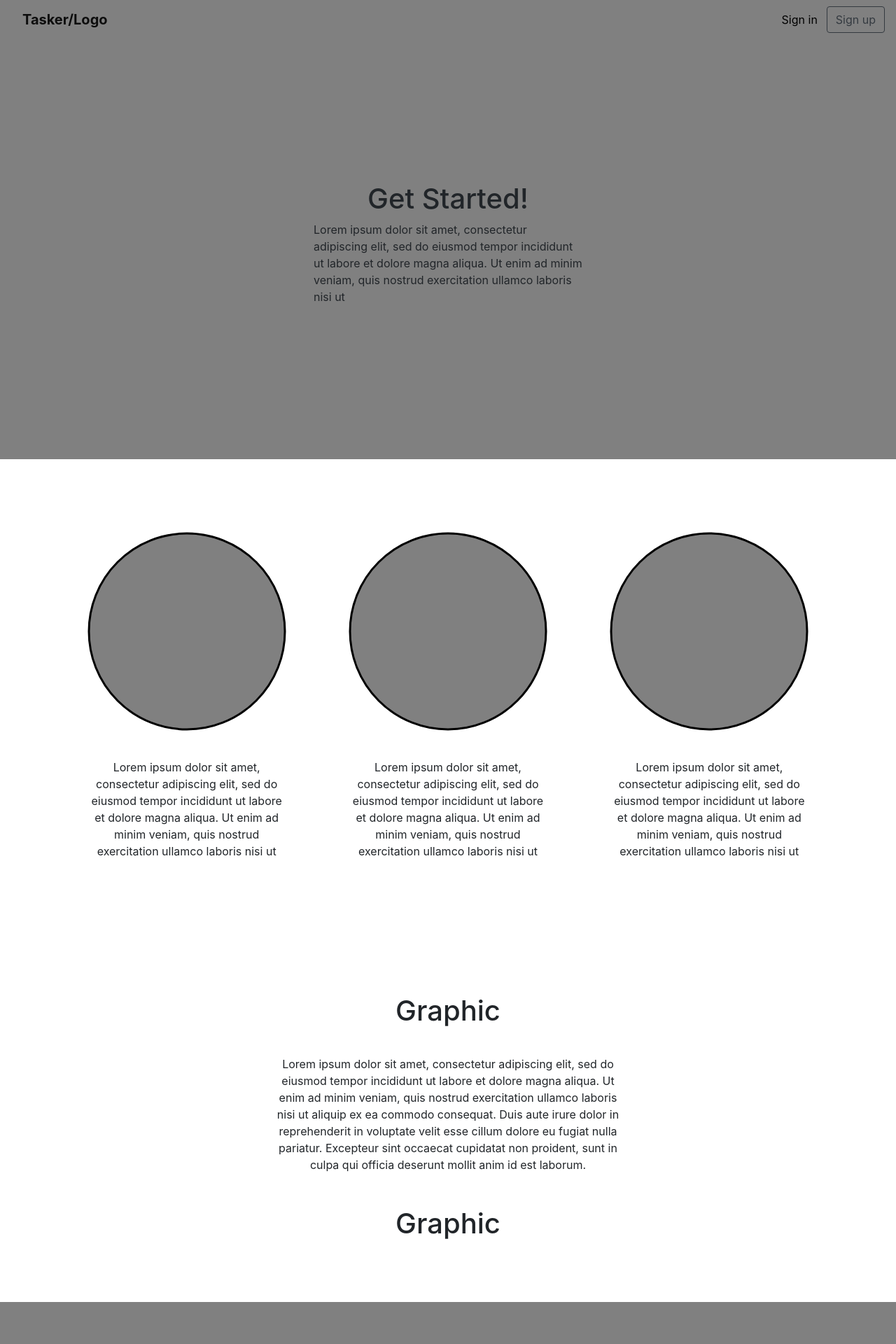
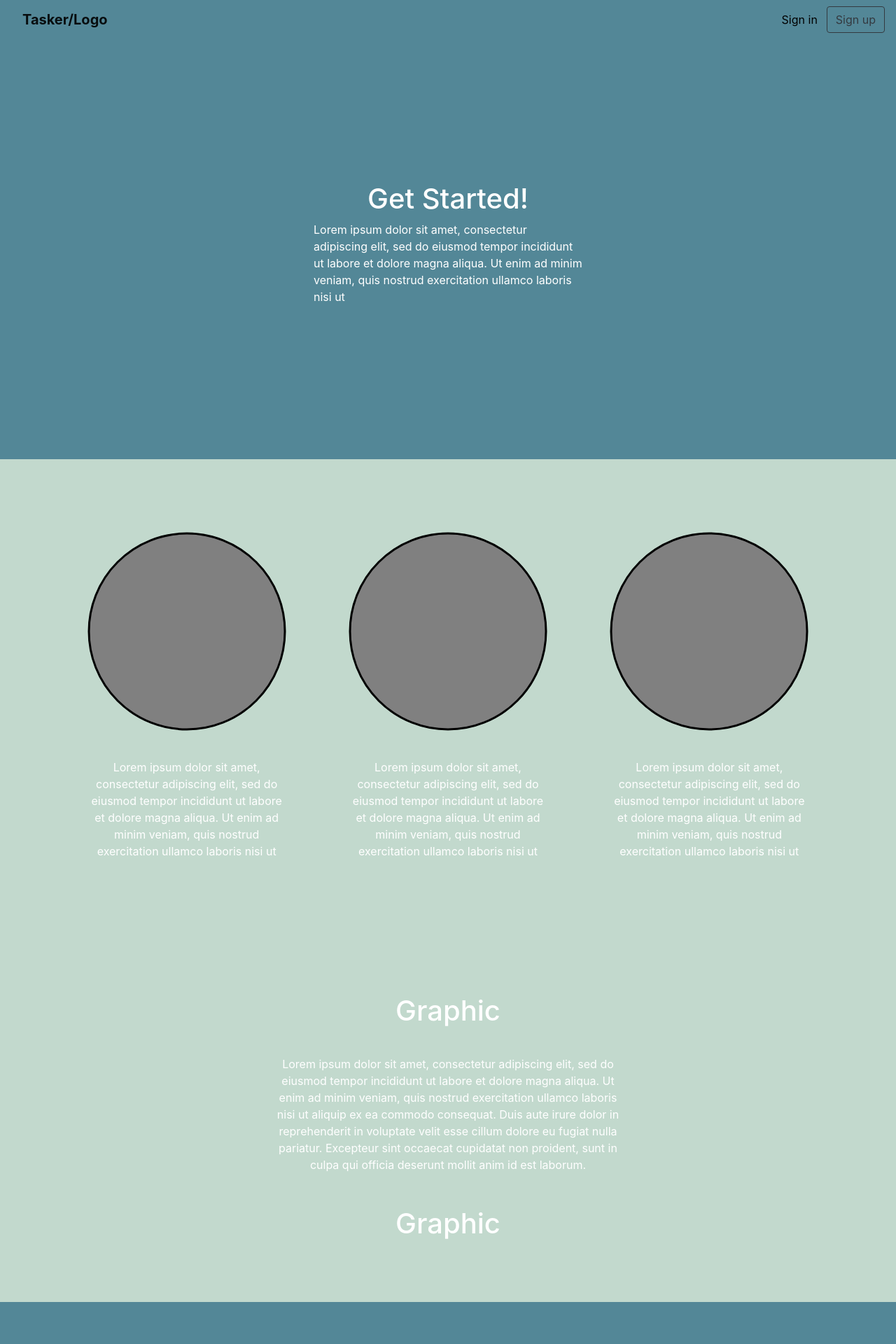
Before and after one commit to kxc3568/hacknow-task-tracker, a React (Create React App) app in the folder client/: page / in a window 1280 px wide. Shown: the top 1920 px of the page at 70% size. Built offline with nearby package versions, Linux system fonts and the light colour scheme.

Commit message:
configure basic css color scheme

```diff
--- a/client/src/index.css
+++ b/client/src/index.css
@@ -12,7 +12,7 @@ code {
 }
 
 :root {
-    --main-color: gray;
-    --secondary-color: white;
-    --lg-color: #ababab;
+    --main-color: #538797;
+    --secondary-color: #C2D9CD;
+    --lg-color: #7DACBA;
 }
--- a/client/src/styles/dashboard/assignment.module.css
+++ b/client/src/styles/dashboard/assignment.module.css
@@ -1,6 +1,7 @@
 .assignment {
     margin: 2rem;
-    background-color: var(--main-color);
+    background-color: var(--secondary-color);
+    color: white;
     border-radius: 1rem;
     padding: 1rem;
 }
--- a/client/src/styles/dashboard/clazz.module.css
+++ b/client/src/styles/dashboard/clazz.module.css
@@ -19,6 +19,8 @@
 .btn {
     margin: 1rem;
     border-radius: 1rem;
+    background-color: #FF842A;
+    border-color: white;
 }
 
 .clazzContent {
--- a/client/src/styles/dashboard/clazznav.module.css
+++ b/client/src/styles/dashboard/clazznav.module.css
@@ -3,6 +3,7 @@
     flex-direction: column;
     flex: 1;
     padding: 2rem;
+    color: white;
 }
 
 .nav div {
--- a/client/src/styles/dashboard/footer.module.css
+++ b/client/src/styles/dashboard/footer.module.css
@@ -1,5 +1,5 @@
 .footer {
-    background-color: grey;
+    background-color: var(--main-color);
     display: grid;
     grid-template-columns: repeat(5, 1fr);
     grid-template-rows: repeat(4, 1fr);
--- a/client/src/styles/dashboard/signedinheader.module.css
+++ b/client/src/styles/dashboard/signedinheader.module.css
@@ -1,5 +1,6 @@
 .header {
     background-color: var(--secondary-color);
+    color: white;
     height: 15vh;
 }
 
--- a/client/src/styles/landing/about.module.css
+++ b/client/src/styles/landing/about.module.css
@@ -3,6 +3,8 @@
     flex-direction: column;
     justify-content: space-evenly;
     align-items: center;
+    background-color: var(--secondary-color);
+    color: white;
     padding: 5rem;
 }
 
--- a/client/src/styles/landing/banner.module.css
+++ b/client/src/styles/landing/banner.module.css
@@ -4,6 +4,7 @@
     display: flex;
     flex-direction: column;
     justify-content: center;
+    color: white;
     align-items: center;
 }
 
--- a/client/src/styles/landing/features.module.css
+++ b/client/src/styles/landing/features.module.css
@@ -3,6 +3,8 @@
     flex-direction: row;
     justify-content: space-evenly;
     align-items: center;
+    background-color: var(--secondary-color);
+    color: white;
     padding: 5rem;
 }
 
```
